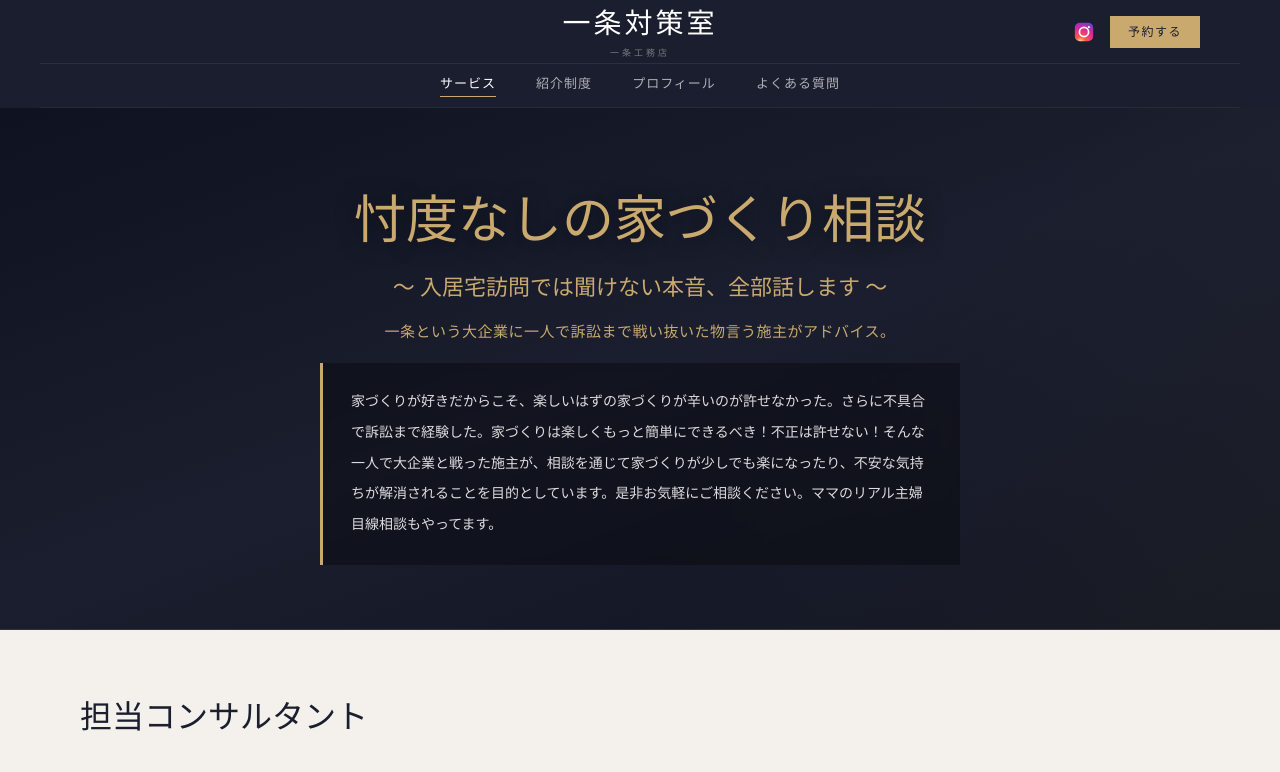
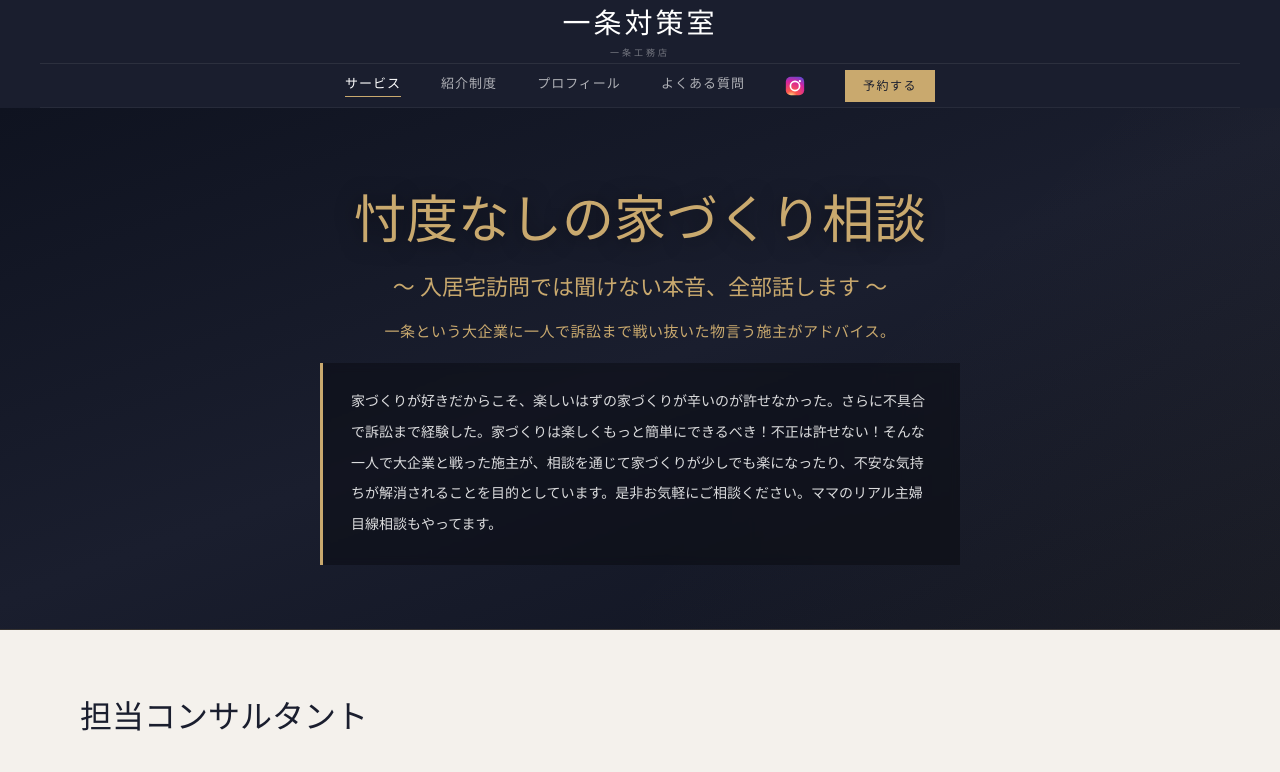
Before and after one commit to tradehant1-cloud/ichijo-consul, a React (Vite) app: page / in a window 1280 px wide. Shown: the top 772 px of the page. Built offline with nearby package versions, Linux system fonts and the light colour scheme.

Commit message:
move insta and cta to nav row

```diff
--- a/src/App.jsx
+++ b/src/App.jsx
@@ -299,12 +299,6 @@
             <div className="logo-mark">一条対策室</div>
             <div className="logo-sub">一条工務店</div>
           </div>
-          <div className="header-right">
-            <a href={INSTAGRAM_URL} target="_blank" rel="noreferrer" className="footer-insta">
-              <Icon type="insta" size={20} />
-            </a>
-            <a href={CALENDAR_URL} target="_blank" rel="noreferrer" className="nav-cta">予約する</a>
-          </div>
           <button className="mobile-toggle" onClick={() => setMenuOpen(!menuOpen)}>
             <Icon type={menuOpen ? "close" : "menu"} size={22} />
           </button>
@@ -315,6 +309,10 @@
             {navItems.map(([id, label]) => (
               <span key={id} onClick={() => go(id)} className={`nav-link${view === id ? " active" : ""}`}>{label}</span>
             ))}
+            <a href={INSTAGRAM_URL} target="_blank" rel="noreferrer" className="footer-insta">
+              <Icon type="insta" size={20} />
+            </a>
+            <a href={CALENDAR_URL} target="_blank" rel="noreferrer" className="nav-cta">予約する</a>
           </nav>
         </div>
         <div className={`mobile-menu${menuOpen ? " open" : ""}`}>
```
